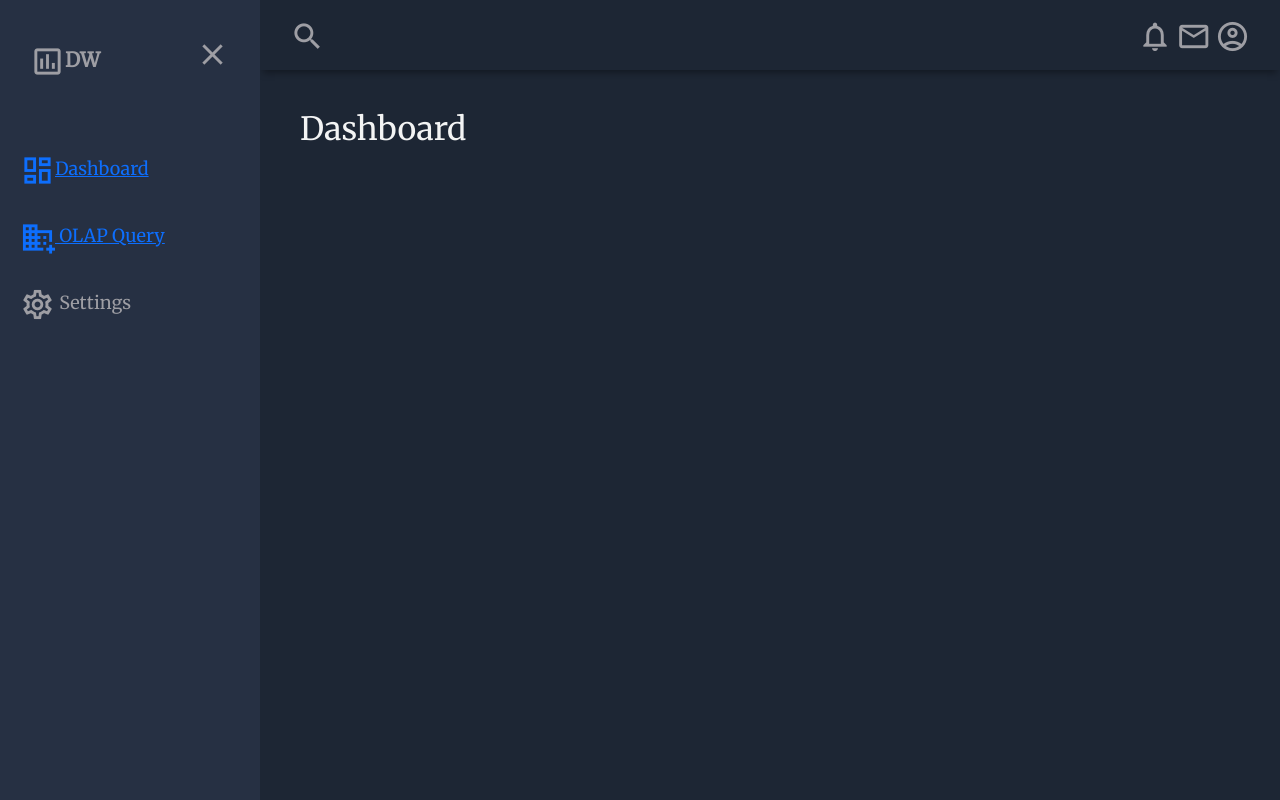
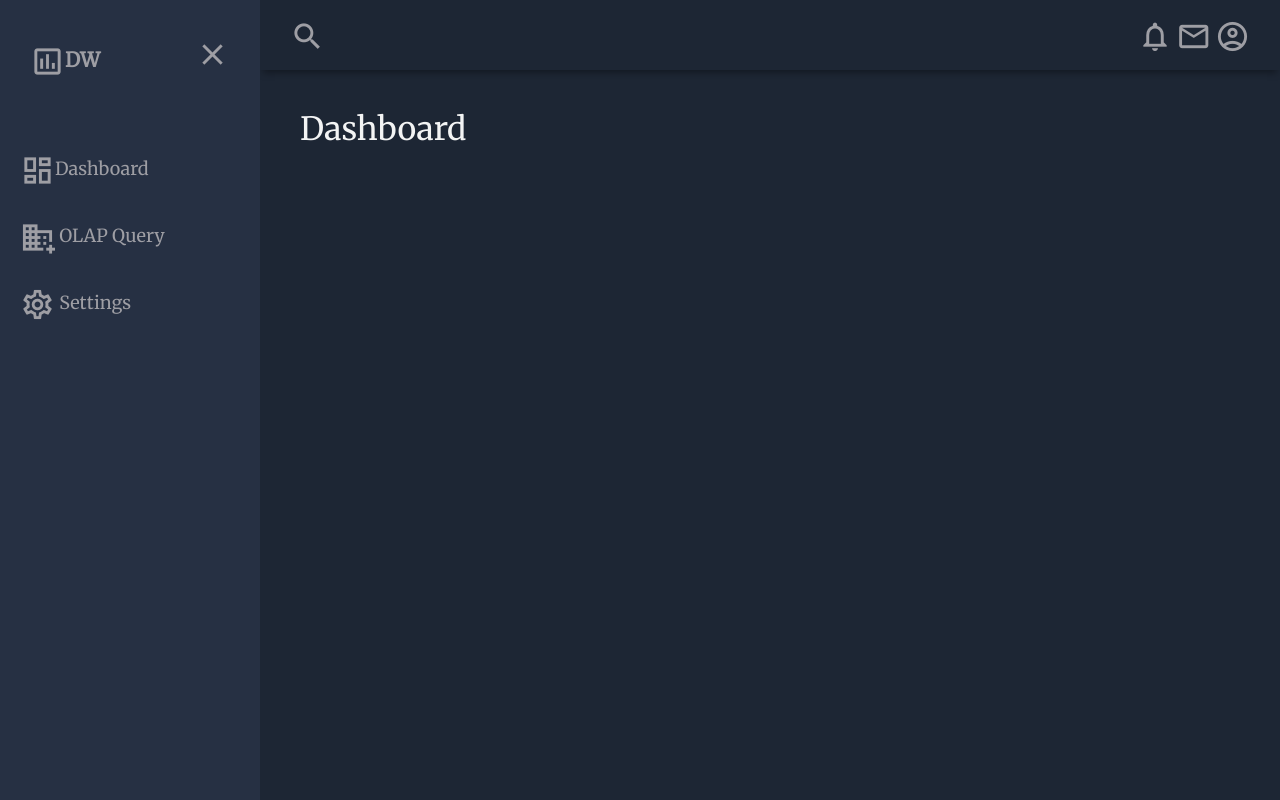
Before and after one commit to JoshuaFarara/DataWarehouse_ProjectReport, a Flask app: page / in a window 1280 px wide. Run offline with Flask 3, Linux system fonts and the light colour scheme.

Commit message:
Fixed sidebar: removed text links, fully clickable 	modified:   interface/static/styles.css

```diff
--- a/interface/static/styles.css
+++ b/interface/static/styles.css
@@ -83,6 +83,14 @@ body {
     background-color: rgba(255, 255, 255, 0.2);
     cursor: pointer;
 }
+
+.sidebar-list-item a {
+    width: 100%; /* Make the anchor tag fill the entire width of the list item */
+    text-decoration: none; /* Remove default underline for links */
+    color: inherit; /* Inherit text color from the parent (can be adjusted based on your design) */
+    display: inherit; /* Inherit display property to make it a block-level element */
+}
+
 
 .sidebar-responsive {
     display: inline !important;
```
